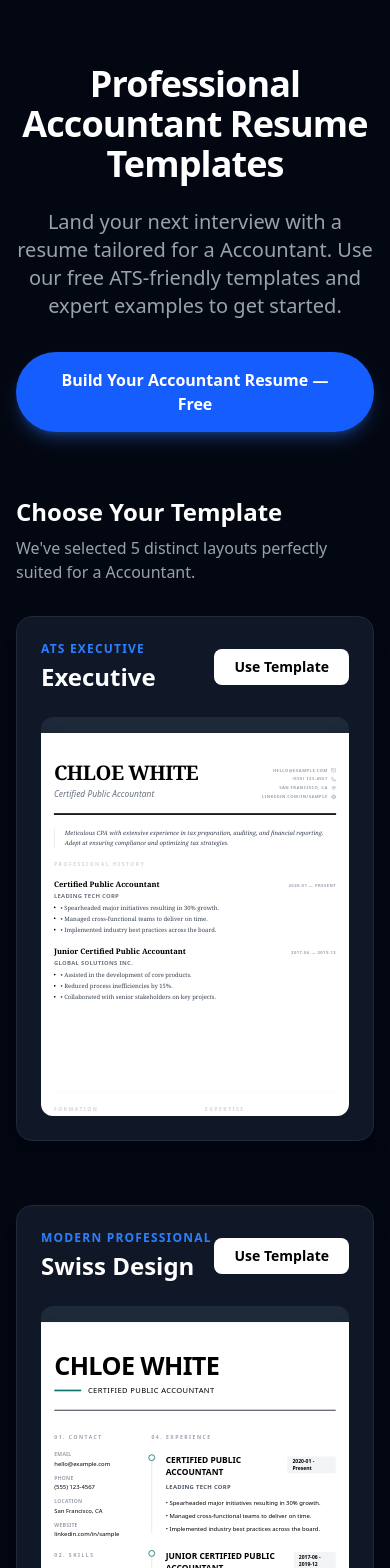
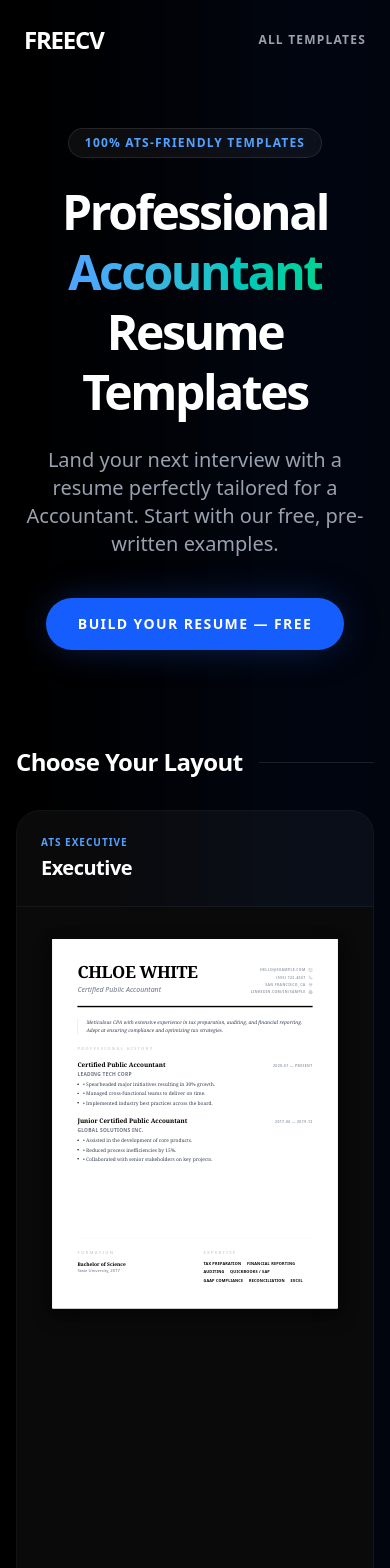
Before and after one commit to suleimansalawu439-coder/freecv, a Next.js app: page /resume-templates/accountant in a window 390 px wide. Shown: the top 1568 px of the page. Built offline with nearby package versions, Linux system fonts and the light colour scheme.

Commit message:
Fix affiliate funnels and totally redesign SEO landing pages

```diff
--- a/app/resume-templates/[slug]/page.tsx
+++ b/app/resume-templates/[slug]/page.tsx
@@ -93,50 +93,67 @@ export default async function JobTemplatePage({ params }: Props) {
   });
 
   return (
-    <main className="min-h-screen bg-gray-950 text-gray-100 py-16 px-4 sm:px-6 lg:px-8">
-      <div className="max-w-4xl mx-auto">
+    <main className="min-h-screen bg-black text-gray-100 relative overflow-hidden font-sans selection:bg-white selection:text-black">
+      {/* Premium Background Effects */}
+      <div className="absolute top-[-20%] right-[-10%] w-[50%] h-[50%] rounded-full bg-blue-600/10 blur-[120px] pointer-events-none z-0"></div>
+
+      {/* Navigation */}
+      <nav className="absolute top-0 left-0 w-full p-6 flex justify-between items-center z-50">
+        <Link href="/" className="text-2xl font-black tracking-tighter uppercase text-white hover:text-gray-300 transition-colors">
+          FreeCV
+        </Link>
+        <Link href="/resume-templates" className="text-xs font-bold uppercase tracking-widest text-gray-400 hover:text-white transition-colors">
+          All Templates
+        </Link>
+      </nav>
+
+      <div className="relative z-10 max-w-7xl mx-auto px-4 sm:px-6 lg:px-8 pt-32 pb-16">
         {/* Hero Section */}
-        <div className="text-center mb-16">
-          <h1 className="text-4xl md:text-5xl font-extrabold tracking-tight text-white mb-6">
-            Professional {job.title} Resume Templates
+        <div className="text-center mb-24 max-w-4xl mx-auto">
+          <div className="inline-block px-4 py-1.5 rounded-full border border-white/10 bg-white/5 backdrop-blur-md text-xs font-bold tracking-widest uppercase text-blue-400 mb-6">
+            100% ATS-Friendly Templates
+          </div>
+          <h1 className="text-5xl md:text-7xl font-black tracking-tighter text-white mb-6 leading-tight">
+            Professional <span className="text-transparent bg-clip-text bg-gradient-to-r from-blue-400 to-emerald-400">{job.title}</span> Resume Templates
           </h1>
-          <p className="text-xl text-gray-400 mb-8 max-w-2xl mx-auto">
-            Land your next interview with a resume tailored for a {job.title}. Use our free ATS-friendly templates and expert examples to get started.
+          <p className="text-xl text-gray-400 mb-10 max-w-2xl mx-auto font-medium">
+            Land your next interview with a resume perfectly tailored for a {job.title}. Start with our free, pre-written examples.
           </p>
           <Link
             href={builderHref('Executive')}
-            className="inline-flex items-center justify-center px-8 py-4 text-base font-bold text-white bg-blue-600 hover:bg-blue-700 rounded-full transition-colors shadow-lg shadow-blue-500/30"
+            className="inline-flex items-center justify-center px-8 py-4 text-sm font-bold uppercase tracking-widest text-white bg-blue-600 hover:bg-blue-500 rounded-full transition-all duration-300 shadow-[0_0_40px_-10px_rgba(37,99,235,0.5)] hover:shadow-[0_0_60px_-10px_rgba(37,99,235,0.7)] hover:scale-105"
           >
-            Build Your {job.title} Resume — Free
+            Build Your Resume — Free
           </Link>
         </div>
 
-        <div className="grid grid-cols-1 lg:grid-cols-3 gap-12">
+        <div className="grid grid-cols-1 lg:grid-cols-12 gap-12 items-start">
           {/* Main Content - Resume Templates Grid */}
-          <div className="lg:col-span-2 space-y-12">
-            <div>
-              <h2 className="text-2xl font-bold text-white mb-2">Choose Your Template</h2>
-              <p className="text-gray-400 mb-8">We&apos;ve selected 5 distinct layouts perfectly suited for a {job.title}.</p>
+          <div className="lg:col-span-8 space-y-12">
+            <div className="flex items-center gap-4 mb-8">
+              <h2 className="text-2xl font-black tracking-tight text-white">Choose Your Layout</h2>
+              <div className="h-px bg-white/10 flex-1"></div>
+            </div>
 
-              <div className="space-y-16">
+            <div className="grid grid-cols-1 md:grid-cols-2 gap-8">
               {featuredTemplates.map((tpl) => {
                 const TemplatePreview = resumeTemplates[tpl.key];
 
                 return (
-                  <div key={tpl.key} className="bg-gray-900 rounded-2xl p-6 border border-gray-800 shadow-xl">
-                    <div className="flex justify-between items-center mb-6">
+                <div key={tpl.key} className="group bg-white/[0.02] border border-white/5 rounded-3xl overflow-hidden hover:border-white/20 transition-all duration-500 hover:-translate-y-1 hover:shadow-2xl">
+                  <div className="p-6 border-b border-white/5 flex justify-between items-center bg-white/[0.02]">
                     <div>
-                        <span className="text-xs font-bold uppercase tracking-widest text-blue-500 mb-1 block">{tpl.category}</span>
-                        <h3 className="text-2xl font-bold text-white">{tpl.name}</h3>
+                      <span className="text-[10px] font-bold uppercase tracking-widest text-blue-400 mb-1 block">{tpl.category}</span>
+                      <h3 className="text-xl font-bold text-white tracking-tight">{tpl.name}</h3>
                     </div>
-                      <Link href={builderHref(tpl.key)} className="px-5 py-2 bg-white text-black font-bold rounded-lg text-sm hover:bg-gray-200 transition-colors">
-                        Use Template
+                    <Link href={builderHref(tpl.key)} className="opacity-0 group-hover:opacity-100 px-4 py-2 bg-white text-black font-bold uppercase tracking-widest text-[10px] rounded-full hover:bg-gray-200 transition-all transform translate-x-4 group-hover:translate-x-0 duration-300">
+                      Select
                     </Link>
                   </div>
 
-                    <div className="bg-gray-800 rounded-xl p-4 overflow-hidden flex justify-center aspect-[8.5/11]">
+                  <div className="p-8 flex justify-center bg-[#0a0a0a]">
                     <div
-                        className="w-[816px] bg-white text-black transform scale-[0.42] sm:scale-[0.62] origin-top shadow-2xl rounded-sm pointer-events-none"
+                      className="w-[816px] bg-white text-black transform scale-[0.35] sm:scale-[0.45] origin-top shadow-[0_20px_50px_rgba(0,0,0,0.5)] rounded-sm pointer-events-none transition-transform duration-500 group-hover:scale-[0.37] sm:group-hover:scale-[0.47]"
                       style={{ '--theme-color': tpl.color } as CSSProperties}
                     >
                       <TemplatePreview data={{...resumeData, templateId: tpl.key, theme: { color: tpl.color }}} />
@@ -146,40 +163,39 @@ export default async function JobTemplatePage({ params }: Props) {
               )})}
             </div>
           </div>
+
+          {/* Sidebar - Skills & Tips */}
+          <div className="lg:col-span-4 space-y-8 sticky top-8">
+            <div className="bg-white/[0.02] border border-white/5 backdrop-blur-xl rounded-3xl p-8 shadow-xl">
+              <h3 className="text-lg font-black text-white mb-2 tracking-tight">
+                Highly Sought Skills
+              </h3>
+              <p className="text-sm text-gray-400 mb-6 font-medium">
+                Include these on your {job.title} resume if you have experience with them:
+              </p>
+              <div className="flex flex-wrap gap-2">
+                {sampleData.skills.map((skill, idx) => (
+                  <span key={idx} className="px-3 py-1.5 bg-white/5 border border-white/10 rounded-lg text-xs font-medium text-gray-300">
+                    {skill}
+                  </span>
+                ))}
+              </div>
             </div>
 
-          {/* Sidebar - Skills & Tips */}
-          <div className="space-y-8">
-            <div className="bg-gray-900 rounded-xl p-6 border border-gray-800">
-              <h3 className="text-xl font-bold text-white mb-4">
-                Recommended Skills
-              </h3>
-              <p className="text-sm text-gray-400 mb-4">
-                Make sure to include these highly sought-after skills on your {job.title} resume if you have experience with them:
-              </p>
-              <ul className="space-y-3">
-                {sampleData.skills.map((skill, idx) => (
-                  <li key={idx} className="flex items-start">
-                    <svg className="h-5 w-5 text-blue-500 mr-2 shrink-0" fill="none" viewBox="0 0 24 24" stroke="currentColor">
-                      <path strokeLinecap="round" strokeLinejoin="round" strokeWidth={2} d="M5 13l4 4L19 7" />
-                    </svg>
-                    <span className="text-gray-300 text-sm">{skill}</span>
-                  </li>
-                ))}
-              </ul>
-            </div>
-
-            <div className="bg-gradient-to-br from-blue-900/40 to-blue-800/20 rounded-xl p-6 border border-blue-800/50">
-              <h3 className="text-lg font-bold text-white mb-2">Ready to start?</h3>
-              <p className="text-sm text-blue-200 mb-4">
+            <div className="bg-gradient-to-br from-blue-600/20 to-emerald-600/10 border border-blue-500/20 backdrop-blur-xl rounded-3xl p-8 text-center relative overflow-hidden">
+              <div className="absolute inset-0 bg-[url('https://grainy-gradients.vercel.app/noise.svg')] opacity-20 mix-blend-overlay"></div>
+              <div className="relative z-10">
+                <h3 className="text-2xl font-black text-white mb-3 tracking-tight">Ready to build?</h3>
+                <p className="text-sm text-blue-200 mb-8 font-medium">
                   Create a customized, ATS-friendly resume in minutes. No credit card required.
                 </p>
                 <Link
                   href={builderHref('Executive')}
-                className="block w-full text-center px-4 py-2 bg-white text-blue-900 font-bold rounded-lg hover:bg-gray-100 transition-colors"
+                  className="block w-full px-6 py-4 bg-white text-black font-bold uppercase tracking-widest text-xs rounded-xl hover:scale-105 transition-transform duration-300 shadow-xl"
                 >
-                Start Building Now
+                  Start Building
                 </Link>
+              </div>
             </div>
           </div>
         </div>
--- a/app/resume-templates/page.tsx
+++ b/app/resume-templates/page.tsx
@@ -10,34 +10,60 @@ export function generateMetadata() {
 
 export default function ResumeTemplatesPage() {
   return (
-    <main className="min-h-screen bg-gray-950 text-gray-100 py-16 px-4 sm:px-6 lg:px-8">
-      <div className="max-w-7xl mx-auto">
-        <div className="text-center mb-16">
-          <h1 className="text-4xl md:text-5xl font-extrabold tracking-tight text-white mb-4">
-            Free Professional Resume Templates
+    <main className="min-h-screen bg-black text-gray-100 relative overflow-hidden font-sans selection:bg-white selection:text-black">
+      {/* Premium Background Effects */}
+      <div className="absolute inset-0 bg-[url('https://grainy-gradients.vercel.app/noise.svg')] opacity-20 brightness-100 contrast-150 z-0"></div>
+      <div className="absolute top-[-20%] left-[-10%] w-[50%] h-[50%] rounded-full bg-blue-600/20 blur-[120px] pointer-events-none z-0"></div>
+      <div className="absolute bottom-[-20%] right-[-10%] w-[50%] h-[50%] rounded-full bg-emerald-600/20 blur-[120px] pointer-events-none z-0"></div>
+
+      <div className="relative z-10 max-w-7xl mx-auto px-4 sm:px-6 lg:px-8 py-24 lg:py-32">
+
+        {/* Navigation */}
+        <nav className="absolute top-0 left-0 w-full p-6 flex justify-between items-center">
+          <Link href="/" className="text-2xl font-black tracking-tighter uppercase text-white hover:text-gray-300 transition-colors">
+            FreeCV
+          </Link>
+          <Link href="/" className="text-xs font-bold uppercase tracking-widest text-gray-400 hover:text-white transition-colors">
+            Back to Editor
+          </Link>
+        </nav>
+
+        {/* Hero Section */}
+        <div className="text-center mb-24 max-w-3xl mx-auto">
+          <div className="inline-block px-4 py-1.5 rounded-full border border-white/10 bg-white/5 backdrop-blur-md text-xs font-bold tracking-widest uppercase text-blue-400 mb-6">
+            100% Free & No Registration
+          </div>
+          <h1 className="text-5xl md:text-7xl font-black tracking-tighter text-white mb-6 leading-tight">
+            Templates tailored for <span className="text-transparent bg-clip-text bg-gradient-to-r from-blue-400 to-emerald-400">your career.</span>
           </h1>
-          <p className="text-xl text-gray-400 max-w-2xl mx-auto">
-            Choose from our collection of ATS-friendly templates tailored specifically for your industry and role. Build a standout resume in minutes.
+          <p className="text-xl text-gray-400 max-w-2xl mx-auto font-medium">
+            Choose from our collection of ATS-friendly templates specifically designed for your industry and role. Build a standout resume in minutes.
           </p>
         </div>
 
+        {/* Cards Grid */}
         <div className="grid grid-cols-1 md:grid-cols-2 lg:grid-cols-3 xl:grid-cols-4 gap-6">
           {jobPages.map((job) => (
             <Link
               key={job.slug}
               href={`/resume-templates/${job.slug}`}
-              className="group block p-6 bg-gray-900 border border-gray-800 rounded-xl hover:border-gray-600 hover:bg-gray-800 transition-all duration-300"
+              className="group block p-8 rounded-3xl bg-white/[0.02] hover:bg-white/[0.05] border border-white/5 hover:border-white/20 backdrop-blur-xl transition-all duration-500 hover:-translate-y-2 hover:shadow-[0_8px_30px_rgb(0,0,0,0.12)] hover:shadow-blue-500/10"
             >
-              <h2 className="text-xl font-bold text-gray-100 mb-2 group-hover:text-blue-400 transition-colors">
+              <div className="w-12 h-12 rounded-full bg-white/10 flex items-center justify-center mb-6 group-hover:scale-110 transition-transform duration-500">
+                <svg className="w-6 h-6 text-blue-400" fill="none" viewBox="0 0 24 24" stroke="currentColor">
+                  <path strokeLinecap="round" strokeLinejoin="round" strokeWidth={2} d="M21 13.255A23.931 23.931 0 0112 15c-3.183 0-6.22-.62-9-1.745M16 6V4a2 2 0 00-2-2h-4a2 2 0 00-2 2v2m4 6h.01M5 20h14a2 2 0 002-2V8a2 2 0 00-2-2H5a2 2 0 00-2 2v10a2 2 0 002 2z" />
+                </svg>
+              </div>
+              <h2 className="text-2xl font-bold text-white mb-3 tracking-tight group-hover:text-blue-400 transition-colors">
                 {job.title}
               </h2>
-              <p className="text-sm text-gray-400 mb-6 line-clamp-2">
+              <p className="text-sm text-gray-400 mb-8 line-clamp-2 leading-relaxed">
                 {job.metaDescription}
               </p>
-              <div className="flex items-center text-blue-500 font-medium text-sm group-hover:text-blue-400">
+              <div className="flex items-center text-white font-bold text-xs uppercase tracking-widest group-hover:text-blue-400">
                 View Templates
-                <span className="ml-2 transform group-hover:translate-x-1 transition-transform">
-                  →
+                <span className="ml-2 transform group-hover:translate-x-2 transition-transform duration-300">
+                  &rarr;
                 </span>
               </div>
             </Link>
--- a/components/jobs/SmartJobMatches.tsx
+++ b/components/jobs/SmartJobMatches.tsx
@@ -19,12 +19,11 @@ export default function SmartJobMatches({ jobTitle }: { jobTitle?: string }) {
   const [error, setError] = useState('');
 
   useEffect(() => {
-    if (!jobTitle) return;
-
     const fetchJobs = async () => {
+      const query = jobTitle || 'Remote';
       setLoading(true);
       try {
-        const res = await fetch(`/api/jobs?keywords=${encodeURIComponent(jobTitle)}`);
+        const res = await fetch(`/api/jobs?keywords=${encodeURIComponent(query)}`);
         if (!res.ok) throw new Error('Failed to fetch');
         const data = await res.json();
         setJobs(data.jobs || []);
@@ -38,7 +37,7 @@ export default function SmartJobMatches({ jobTitle }: { jobTitle?: string }) {
     fetchJobs();
   }, [jobTitle]);
 
-  if (!jobTitle) return null;
+  const displayTitle = jobTitle || 'Professional';
 
   return (
     <div className="w-full bg-white rounded-2xl border border-gray-200 overflow-hidden shadow-sm">
@@ -46,7 +45,7 @@ export default function SmartJobMatches({ jobTitle }: { jobTitle?: string }) {
         <div>
           <h3 className="text-lg font-black text-white flex items-center gap-2">
             <Briefcase size={20} className="text-blue-200" />
-            Active {jobTitle} Roles
+            Active {displayTitle} Roles
           </h3>
           <p className="text-blue-100 text-sm mt-1">We found these matches near you based on your resume.</p>
         </div>
```
Also changed, not shown: app/page.tsx (+44 -0 lines). Lines whose indentation alone changed are shown as unchanged.
